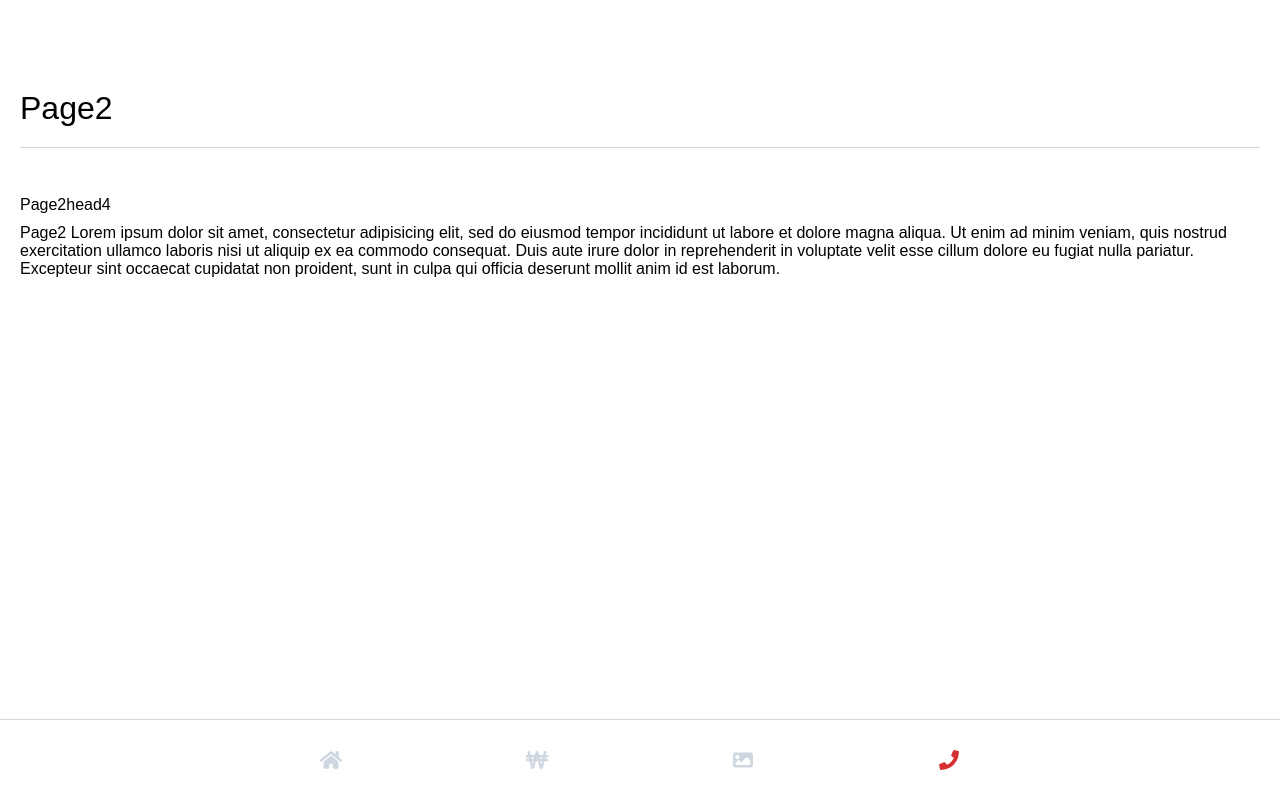
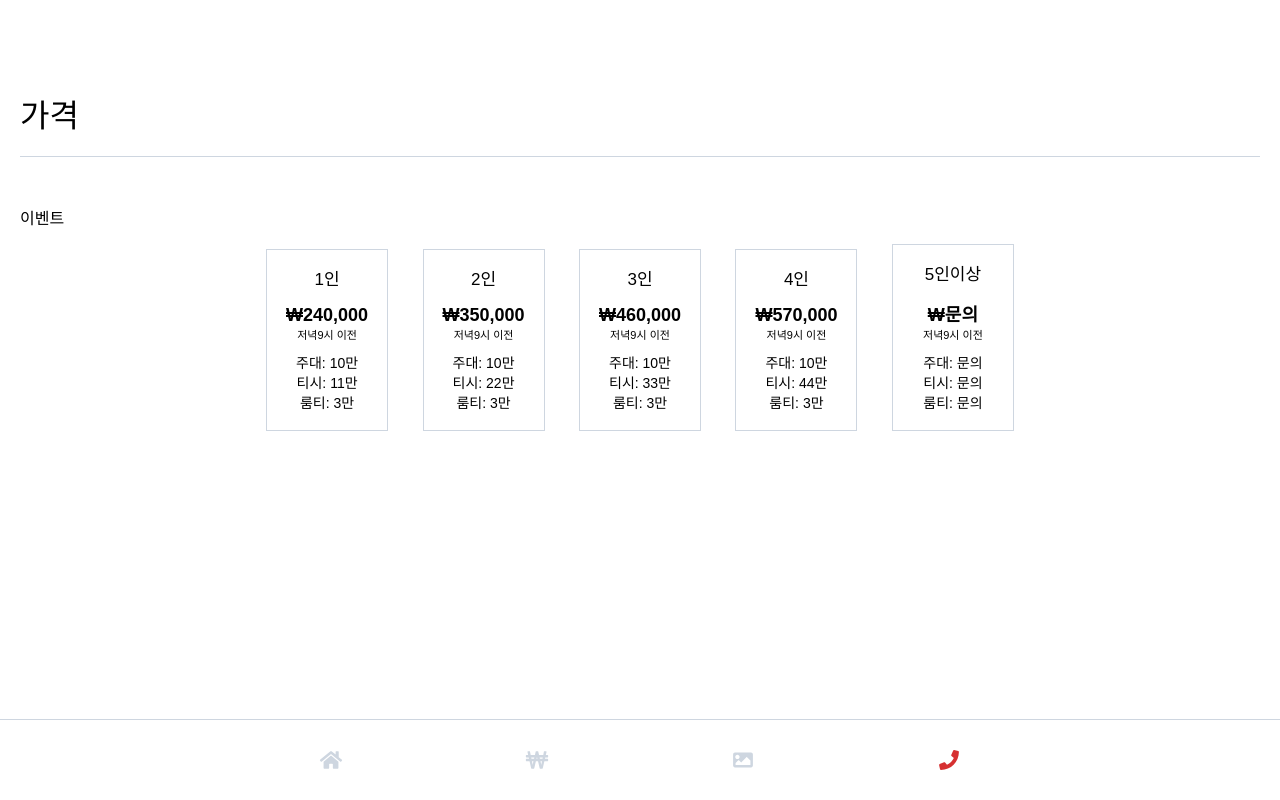
Before and after one commit to fillip89/them2, a plain HTML site: page index.html in a window 1280 px wide. Both pictures are taken after a click on the element 537 px from the left and 772 px from the top of the page. Drawn offline with Linux system fonts and the light colour scheme.

Commit message:
Add files via upload

```diff
--- a/article.css
+++ b/article.css
@@ -17,3 +17,44 @@
   font-weight: 300;
   padding: 10px 0 0 0;
 }
+
+#section2 div div.priceContainer{
+  margin: 0;
+  padding: 0;
+  text-align: center;
+}
+#section2 div div.priceContainer div.items{
+  margin: 15px;
+  padding: 0;
+  border: 1px solid #ced6e0;
+  width: 120px;
+  display: inline-block;
+}
+
+#section2 div div.priceContainer div.items h4{
+  text-align: center;
+  margin: 0;
+  padding: 15px 0;
+  font-size: 17px;
+  font-weight: 500;
+}
+#section2 div div.priceContainer div.items h5{
+  text-align: center;
+  margin: 0;
+  padding: 0;
+  font-size: 18px;
+}
+
+#section2 div div.priceContainer div.items p{
+  text-align: center;
+  margin: 0;
+  padding: 0;
+  font-size: 11px;
+}
+
+#section2 div div.priceContainer div.items ul{
+  list-style: none;
+  text-align: center;
+  padding: 10px 0 18px 0;
+  font-size: 14px;
+}
--- a/index.html
+++ b/index.html
@@ -69,15 +69,72 @@
 
       <div id="section2" style="display:none;">
         <div>
-          <h1>Page2</h1>
-          <h4>Page2head4</h4>
-          <p>Page2 Lorem ipsum dolor sit amet, consectetur adipisicing elit, sed do eiusmod tempor incididunt ut labore et dolore magna aliqua. Ut enim ad minim veniam, quis nostrud exercitation ullamco laboris nisi ut aliquip ex ea commodo consequat. Duis aute irure dolor in reprehenderit in voluptate velit esse cillum dolore eu fugiat nulla pariatur. Excepteur sint occaecat cupidatat non proident, sunt in culpa qui officia deserunt mollit anim id est laborum.</p>
+          <h1>가격</h1>
+          <h4>이벤트</h4>
+          <div class="priceContainer">
+
+            <div class="items">
+              <h4 class="itemsTitle">1인</h4>
+              <h5>₩240,000</h5>
+              <p>저녁9시 이전</p>
+              <ul>
+                <li>주대: 10만</li>
+                <li>티시: 11만</li>
+                <li>룸티: 3만</li>
+              </ul>
+            </div>
+
+            <div class="items">
+              <h4 class="itemsTitle">2인</h4>
+              <h5>₩350,000</h5>
+              <p>저녁9시 이전</p>
+              <ul>
+                <li>주대: 10만</li>
+                <li>티시: 22만</li>
+                <li>룸티: 3만</li>
+              </ul>
+            </div>
+
+            <div class="items">
+              <h4 class="itemsTitle">3인</h4>
+              <h5>₩460,000</h5>
+              <p>저녁9시 이전</p>
+              <ul>
+                <li>주대: 10만</li>
+                <li>티시: 33만</li>
+                <li>룸티: 3만</li>
+              </ul>
+            </div>
+
+            <div class="items">
+              <h4 class="itemsTitle">4인</h4>
+              <h5>₩570,000</h5>
+              <p>저녁9시 이전</p>
+              <ul>
+                <li>주대: 10만</li>
+                <li>티시: 44만</li>
+                <li>룸티: 3만</li>
+              </ul>
+            </div>
+
+            <div class="items">
+              <h4 class="itemsTitle">5인이상</h4>
+              <h5>₩문의</h5>
+              <p>저녁9시 이전</p>
+              <ul>
+                <li>주대: 문의</li>
+                <li>티시: 문의</li>
+                <li>룸티: 문의</li>
+              </ul>
+            </div>
+
+          </div>
         </div>
       </div>
 
       <div id="section3" style="display:none;">
         <div>
-          <h1>Page3</h1>
+          <h1>이미지</h1>
           <h4>Page3head4</h4>
           <p>Page3 Lorem ipsum dolor sit amet, consectetur adipisicing elit, sed do eiusmod tempor incididunt ut labore et dolore magna aliqua. Ut enim ad minim veniam, quis nostrud exercitation ullamco laboris nisi ut aliquip ex ea commodo consequat. Duis aute irure dolor in reprehenderit in voluptate velit esse cillum dolore eu fugiat nulla pariatur. Excepteur sint occaecat cupidatat non proident, sunt in culpa qui officia deserunt mollit anim id est laborum.</p>
         </div>
```
